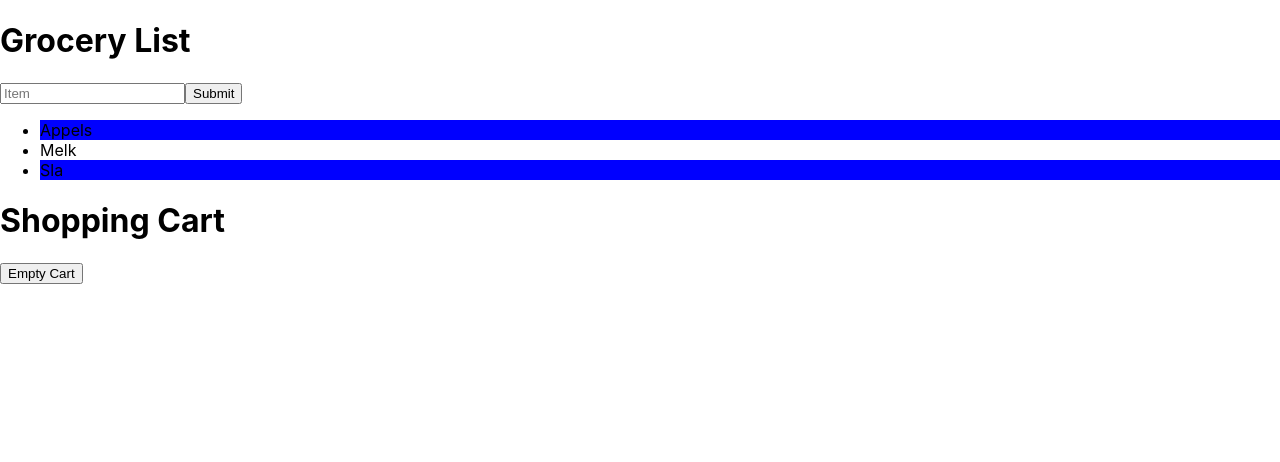
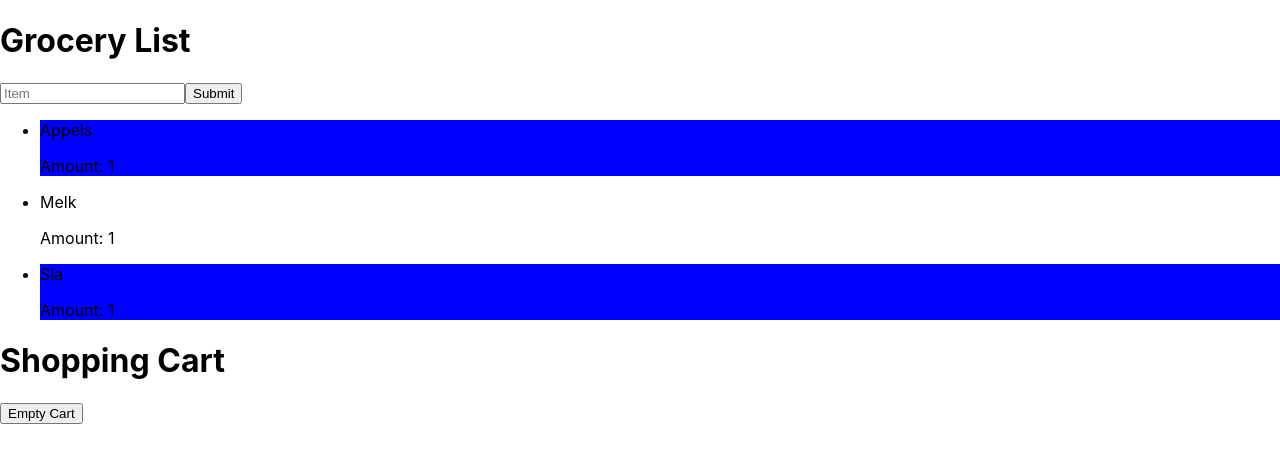
Before and after one commit to gregorvwk/my-groceries-app, a React (Create React App) app: page / in a window 1280 px wide. Shown: the top 462 px of the page. Built offline with nearby package versions, Linux system fonts and the light colour scheme.

Commit message:
Amount toegevoegt en opdracht is klaar

```diff
--- a/src/components/Container.js
+++ b/src/components/Container.js
@@ -7,22 +7,22 @@ class Container extends Component {
         super()
         this.state = {
             groceryListItems: [
-                {id: 1, title: "Appels"},
-                {id: 2, title: "Melk"},
-                {id: 3, title: "Sla"}
+                {id: 1, title: "Appels", amount: 1},
+                {id: 2, title: "Melk", amount: 1},
+                {id: 3, title: "Sla", amount: 1}
             ],
             shoppingListItems: [],
             itemId: 4
         }
         this.handleClickGroceryItem = this.handleClickGroceryItem.bind(this)
         this.handleEmptyClick = this.handleEmptyClick.bind(this)
-        this.inputItem = this.inputItem.bind(this)
+        this.addItemToGroceryList = this.addItemToGroceryList.bind(this)
     }
 
 
     handleClickGroceryItem(idItem) {
         let clickedItem = this.state.groceryListItems.filter(item => item.id === idItem)
-        clickedItem = {id: clickedItem[0].id, title: clickedItem[0].title }
+        clickedItem = {id: clickedItem[0].id, title: clickedItem[0].title, amount: clickedItem[0].amount }
         this.setState(prevState => {
             const newList = [...prevState.shoppingListItems, clickedItem]
            return {shoppingListItems: newList}
@@ -33,19 +33,33 @@ class Container extends Component {
     handleEmptyClick(){
         this.setState({shoppingListItems: []})
     }
-    inputItem(Item){
-        const itemTitle = Item
-        this.setState(prevState => {
-            const newItemId = prevState.itemId++
-            console.log(newItemId)
-            return newItemId
+    addItemToGroceryList(Item){
+        let itemIsInList = false
+        this.state.groceryListItems.forEach(itemInList => {
+            if(itemInList.title === Item){
+                return itemIsInList = true
+            }
+            return itemInList
         })
-        this.setState(prevState => {
-            const newItem = {id: this.state.itemId, title: itemTitle}
-            const addItem = [...prevState.groceryListItems, newItem]
-            console.log(addItem)
-            return {groceryListItems: addItem}
-        })
+        if(itemIsInList === true ){
+            console.log(Item, "is already in list")
+            const groceryList = this.state.groceryListItems.filter(itemAmount => itemAmount.title === Item)
+            let groceryListItemAmount = groceryList[0].amount + 1
+            const itemList = this.state.groceryListItems.filter(element => element.title === Item)
+            const indexOfItemInList = this.state.groceryListItems.indexOf(itemList[0])
+            this.setState(prevState => {
+                prevState.groceryListItems[indexOfItemInList].amount = groceryListItemAmount
+            })
+            this.forceUpdate()
+        }else {
+            this.setState(prevState => {prevState.itemId++})
+            this.setState(prevState => {
+                const newItem = {id: this.state.itemId, title: Item, amount: 1}
+                const newGroceryList = [...prevState.groceryListItems, newItem]
+                console.log(newGroceryList)
+                return {groceryListItems: newGroceryList}
+            })
+        }
     }
 
     render() {
@@ -55,7 +69,7 @@ class Container extends Component {
             <GroceryList
                 item={this.state.groceryListItems}
                 handleClick={this.handleClickGroceryItem}
-                handleSubmit={this.inputItem}
+                handleSubmit={this.addItemToGroceryList}
             />
             <h1>Shopping Cart</h1>
             <ShoppingCart
--- a/src/components/InputField.js
+++ b/src/components/InputField.js
@@ -13,7 +13,6 @@ class InputField extends Component {
     handleChange(event){
         const {value} = event.target
         this.setState({ newItemName: value })
-        console.log(this.state.newItemName)
     }
     handleClick(e){
         e.preventDefault()
--- a/src/components/ListItem.js
+++ b/src/components/ListItem.js
@@ -9,6 +9,7 @@ function ListItem(props){
         title={props.item.title}
     >
         {props.item.title}
+        <p> Amount: {props.item.amount}</p>
     </li>
         )
 
```
Also changed, not shown: src/components/GroceryList.js (indentation only).
